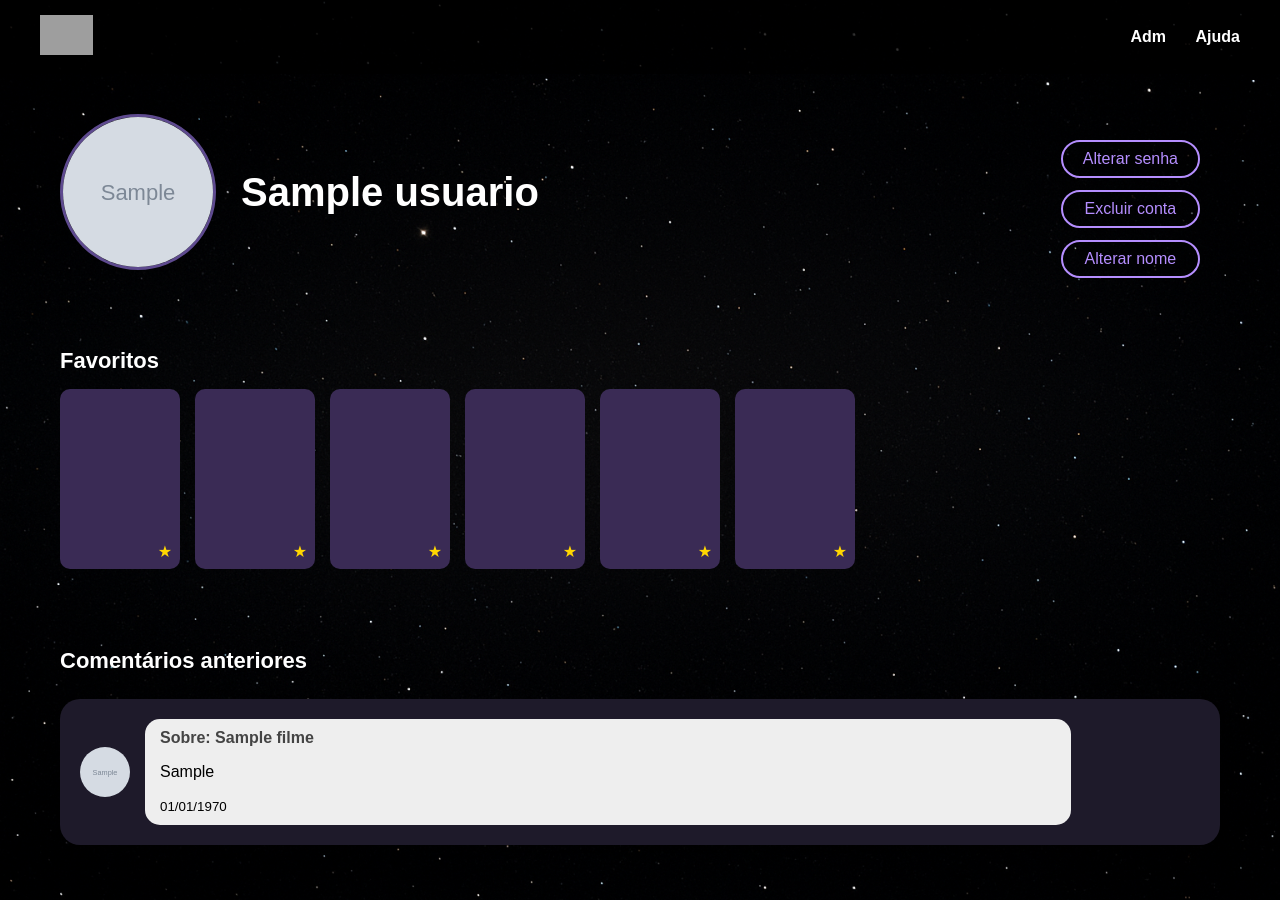
After one commit to fernandot14/TCC, a PHP site: page /pages/usuario.php in a window 1280 px wide. The commit adds this page. Run offline with PHP 8.4, Linux system fonts and the light colour scheme; the visitor is signed in with stand-in values (Sample User, id 1); tables that the repository leaves empty or names only in its code hold one stand-in row (values such as "Sample post"); grey boxes marked "Sample" are stand-in pictures; grey boxes are pictures that could not be loaded.

Commit message:
tabela usuario

```diff
--- a/BD.php
+++ b/BD.php
@@ -9,6 +9,7 @@ nome_filme varchar(50) not null,
 data_lancamento date not null,
 genero varchar(50) not null,
 trailer varchar(150),
+caminho_imagem varchar(150),
 media_tomatoes decimal(10,2) NOT NULL,
 media_imbd decimal (10,2) not null,
 media_geral decimal (10,2) not null
@@ -18,6 +19,7 @@ drop table if exists usuario;
 create table usuario(
 id_usuario int not null auto_increment primary key,
 nome_usuario varchar(50) not null,
+foto_perfil varchar(150),
 senha char(10) not null,
 email varchar(50) not null unique,
 tipo varchar(20)
@@ -33,3 +35,7 @@ id_usuario int,
 foreign key (id_filme) references filme(id_filme),
 foreign key (id_usuario) references usuario(id_usuario)
 );
+
+select * from usuario;
+
+insert into comentario (conteudo, data_comentario, id_usuario) values ('foi muito legal', '2007-01-02', 2)
--- a/conection/conexao.php
+++ b/conection/conexao.php
@@ -6,7 +6,7 @@ function conecta() : mysqli
     $banco = 'mr';
     $port = 3306;
     $usuario = 'root';
-    $senha = '';
+    $senha = 'F#2m44a12';
 
     $conexao = mysqli_connect($servidor, $usuario, $senha, $banco, $port);
 
--- a/css/cadastro.css
+++ b/css/cadastro.css
@@ -6,7 +6,7 @@ body {
 .container {
   display: flex;
   height: 100vh;
-  background-image: url('../imagens/Group\ 1\ \(1\).png');
+  background-image: url('../imagens/Frame\ 2.png');
   background-size: cover;
   align-items: center;
   justify-content: center;
--- a/css/index.css
+++ b/css/index.css
@@ -7,7 +7,7 @@
 body, html {
   height: 100%;
   font-family: Arial, sans-serif;
-  background-image: url('../imagens/Group\ 1\ \(1\).png'); /* Substitua pelo caminho da sua imagem */
+  background-image: url('../imagens/Frame\ 2.png'); /* Substitua pelo caminho da sua imagem */
   background-size: cover;
   background-position: center;
   background-repeat: no-repeat;
@@ -73,7 +73,7 @@ body, html {
 /* Carrossel cinza */
 .carousel {
   width: 60%;
-  height: 600px;
+  height: 70%;
   background-color: #ccc;
   border-radius: 5px;
 }
--- /dev/null
+++ b/css/usuario.css
@@ -0,0 +1,144 @@
+body {
+            margin: 0;
+            padding: 0;
+            background: url('../imagens/ChatGPT\ Image\ 14\ de\ set.\ de\ 2025\,\ 16_08_05.png') no-repeat center center fixed;
+            background-size: cover;
+            color: white;
+            font-family: Arial, sans-serif;
+        }
+
+        header {
+            background-color: rgba(0,0,0,0.8);
+            display: flex;
+            justify-content: space-between;
+            align-items: center;
+            padding: 15px 40px;
+        }
+
+        #logo {
+            height: 40px;
+        }
+
+        nav a {
+            color: white;
+            margin-left: 25px;
+            text-decoration: none;
+            font-weight: bold;
+        }
+
+        /* Perfil */
+        .perfil {
+            display: flex;
+            align-items: center;
+            padding: 40px 60px;
+        }
+
+        .perfil img {
+            width: 150px;
+            height: 150px;
+            border-radius: 50%;
+            border: 3px solid #5e4a8f;
+            margin-right: 25px;
+        }
+
+        .perfil h1 {
+            font-size: 40px;
+            margin: 0;
+        }
+
+        .acoes {
+            position: absolute;
+            top: 140px;
+            right: 80px;
+            display: flex;
+            flex-direction: column;
+            gap: 12px;
+        }
+
+        .acoes a {
+            background: transparent;
+            color: #b58eff;
+            border: 2px solid #b58eff;
+            border-radius: 20px;
+            padding: 8px 20px;
+            text-decoration: none;
+            text-align: center;
+            transition: 0.3s;
+        }
+
+        .acoes a:hover {
+            background: #b58eff;
+            color: #fff;
+        }
+
+        /* Favoritos */
+        .favoritos {
+            padding: 20px 60px;
+        }
+
+        .favoritos h2 {
+            font-size: 22px;
+            margin-bottom: 15px;
+        }
+
+        .favoritos-container {
+            display: flex;
+            gap: 15px;
+            overflow-x: auto;
+        }
+
+        .filme-card {
+            width: 120px;
+            height: 180px;
+            background: #3a2b55;
+            border-radius: 10px;
+            position: relative;
+        }
+
+        .filme-card::after {
+            content: "★";
+            position: absolute;
+            bottom: 8px;
+            right: 8px;
+            color: gold;
+        }
+
+        /* Comentários */
+        .comentarios {
+            padding: 40px 60px;
+        }
+
+        .comentarios h2 {
+            font-size: 22px;
+            margin-bottom: 25px;
+        }
+
+        .comentario-box {
+            display: flex;
+            align-items: center;
+            gap: 15px;
+            background: #1e1a2a;
+            border-radius: 20px;
+            padding: 20px;
+            margin-bottom: 15px;
+        }
+
+        .comentario-box img {
+            width: 50px;
+            height: 50px;
+            border-radius: 50%;
+        }
+
+        .comentario-texto {
+            background: #eee;
+            color: black;
+            border-radius: 15px;
+            padding: 10px 15px;
+            width: 80%;
+        }
+
+        .comentario-texto strong {
+            display: block;
+            color: #444;
+            margin-bottom: 5px;
+        }
--- a/pages/cadastro.php
+++ b/pages/cadastro.php
@@ -25,7 +25,7 @@ if ($_SERVER['REQUEST_METHOD'] === 'POST') {
 
             if ($stmt->execute()) {
 
-                header("Location: home.php");
+                header("Location: login.php");
                 exit();
             } else {
                 $erro = "Erro ao cadastrar usuário.";
@@ -68,7 +68,7 @@ if ($_SERVER['REQUEST_METHOD'] === 'POST') {
                     <label><input type="radio" name="perfil" value="Adm" > Adm</label>
                 </div>
 
-                <a href=""><button>Cadastrar</button></a>
+                <button>Cadastrar</button>
 
             </form>
         </div>
--- a/pages/home.php
+++ b/pages/home.php
@@ -1,9 +1,11 @@
 <?php
 session_start();
-if (!isset($_SESSION['logged_in']) || $_SESSION['logged_in'] !== true) {
+
+if ($_SESSION['login'] != true) {
     header("Location: login.php");
     exit();
 }
+
 ?>
 
 <!DOCTYPE html>
@@ -15,7 +17,7 @@ if (!isset($_SESSION['logged_in']) || $_SESSION['logged_in'] !== true) {
 </head>
 <body>
     <?php
-        echo "bem vindo(a): ".$_SESSION['nome_usuario'];
+        echo "<a href = 'usuario.php'>bem vindo(a)</a>: ".$_SESSION['nome_usuario'];
     ?>
 
 </body>
--- a/pages/login.php
+++ b/pages/login.php
@@ -1,6 +1,7 @@
 <?php
+session_start();
+
 require_once '../conection/conexao.php';
-session_start();
 
 $conexao = conecta();
 
--- /dev/null
+++ b/pages/usuario.php
@@ -0,0 +1,117 @@
+<?php
+session_start();
+require_once '../conection/conexao.php';
+
+// Verifica se o usuário está logado
+if (!isset($_SESSION['id'])) {
+    header("Location: ../login.php");
+    exit;
+}
+
+$id_usuario = $_SESSION['id'];
+$conn = conecta();
+
+// Buscar dados do usuário
+$sql = "SELECT nome_usuario, foto_perfil FROM usuario WHERE id_usuario = ?";
+$stmt = $conn->prepare($sql);
+$stmt->bind_param("i", $id_usuario);
+$stmt->execute();
+$result = $stmt->get_result();
+
+if ($result->num_rows > 0) {
+    $usuario = $result->fetch_assoc();
+    $nome_usuario = $usuario['nome_usuario'];
+    $foto_perfil = $usuario['foto_perfil'];
+} else {
+    $nome_usuario = "Usuário não encontrado";
+    $foto_perfil = null;
+}
+$stmt->close();
+
+
+// Buscar comentários do usuário (juntando com o nome do filme)
+$sql_coment = "
+    SELECT c.conteudo, c.data_comentario, f.nome_filme
+    FROM comentario c
+    LEFT JOIN filme f ON c.id_filme = f.id_filme
+    WHERE c.id_usuario = ?
+    ORDER BY c.data_comentario DESC
+";
+$stmt = $conn->prepare($sql_coment);
+$stmt->bind_param("i", $id_usuario);
+$stmt->execute();
+$result_coment = $stmt->get_result();
+
+$conn->close();
+?>
+
+<!DOCTYPE html>
+<html lang="pt-br">
+<head>
+    <meta charset="UTF-8">
+    <title>Perfil - Movie Reviews</title>
+    <link rel="stylesheet" href="../css/usuario.css">
+</head>
+<body>
+
+    <!-- TOPO -->
+    <header>
+        <div>
+            <!-- Espaço para logo -->
+            <img src="../imagens/logo.png" id="logo" alt="Logo Movie Reviews">
+        </div>
+        <nav>
+            <a href="#">Adm</a>
+            <a href="#">Ajuda</a>
+        </nav>
+    </header>
+
+    <!-- PERFIL -->
+    <section class="perfil">
+        <img src="<?= $foto_perfil ? $foto_perfil : '../imagens/default_user.png' ?>" alt="Foto do usuário">
+        <h1><?= htmlspecialchars($nome_usuario) ?></h1>
+    </section>
+
+    <!-- AÇÕES -->
+    <div class="acoes">
+        <a href="#">Alterar senha</a>
+        <a href="#">Excluir conta</a>
+        <a href="#">Alterar nome</a>
+    </div>
+
+    <!-- FAVORITOS -->
+    <section class="favoritos">
+        <h2>Favoritos</h2>
+        <div class="favoritos-container">
+            <div class="filme-card"></div>
+            <div class="filme-card"></div>
+            <div class="filme-card"></div>
+            <div class="filme-card"></div>
+            <div class="filme-card"></div>
+            <div class="filme-card"></div>
+        </div>
+    </section>
+
+    <!-- COMENTÁRIOS -->
+    <section class="comentarios">
+        <h2>Comentários anteriores</h2>
+
+        <?php if ($result_coment->num_rows > 0): ?>
+            <?php while ($coment = $result_coment->fetch_assoc()): ?>
+                <div class="comentario-box">
+                    <img src="<?= $foto_perfil ? $foto_perfil : '../imagens/default_user.png' ?>" alt="User">
+                    <div class="comentario-texto">
+                        <strong>Sobre: <?= htmlspecialchars($coment['nome_filme']) ?></strong>
+                        <p><?= htmlspecialchars($coment['conteudo']) ?></p>
+                        <small><?= date('d/m/Y', strtotime($coment['data_comentario'])) ?></small>
+                    </div>
+                </div>
+            <?php endwhile; ?>
+        <?php else: ?>
+            <p>Você ainda não fez comentários.</p>
+        <?php endif; ?>
+
+    </section>
+
+</body>
+</html>
```
Also changed, not shown: imagens/ChatGPT Image 14 de set. de 2025, 16_08_05.png (added), imagens/Frame 2.png (added), imagens/Group 1 (1).png (deleted), imagens/default_user.png (added).
